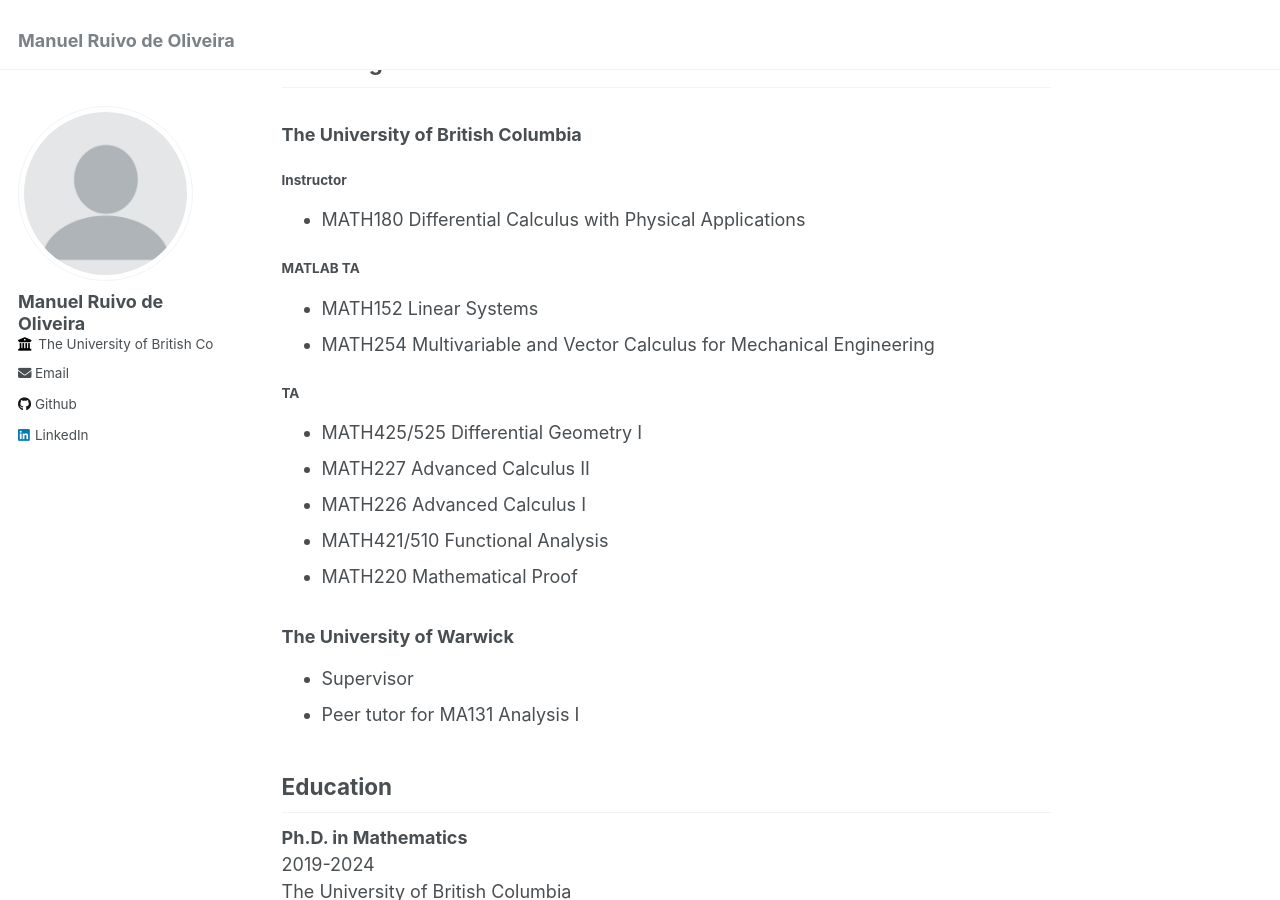
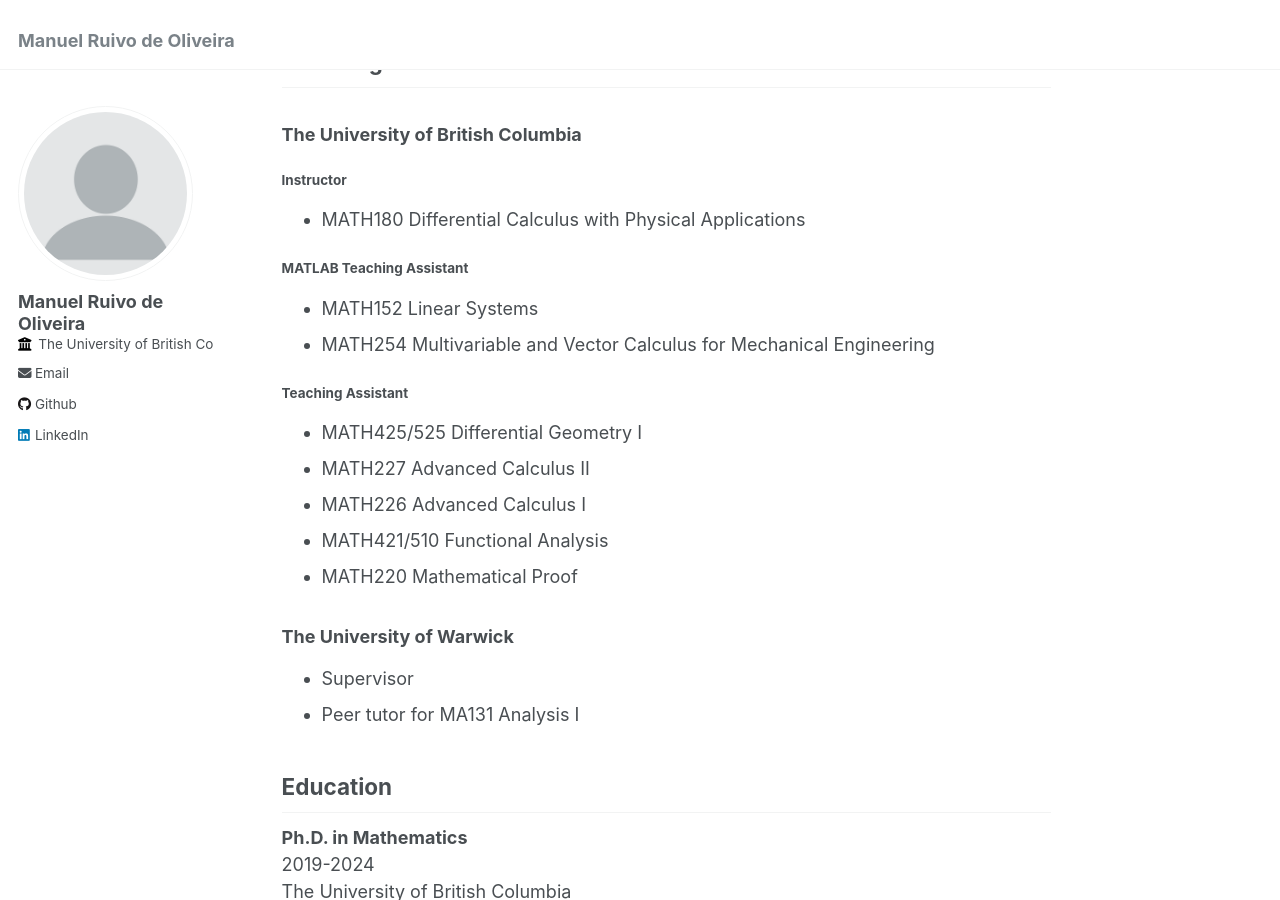
Before and after one commit to manuelruivodeoliveira/manuelruivodeoliveira.github.io, a Jekyll site: the page built from _pages/about.md, in a window 1280 px wide and 900 px high, scrolled down 489 px. Built offline with Jekyll 4.4.1, drawn with Linux system fonts in a browser that asks for light colours.

Commit message:
Spell out TA

```diff
--- a/_pages/about.md
+++ b/_pages/about.md
@@ -23,12 +23,12 @@ redirect_from:
 
 * MATH180 Differential Calculus with Physical Applications
 
-#### MATLAB TA
+#### MATLAB Teaching Assistant
 
 * MATH152 Linear Systems
 * MATH254 Multivariable and Vector Calculus for Mechanical Engineering
 
-#### TA
+#### Teaching Assistant
 
 * MATH425/525 Differential Geometry I
 * MATH227 Advanced Calculus II
```
